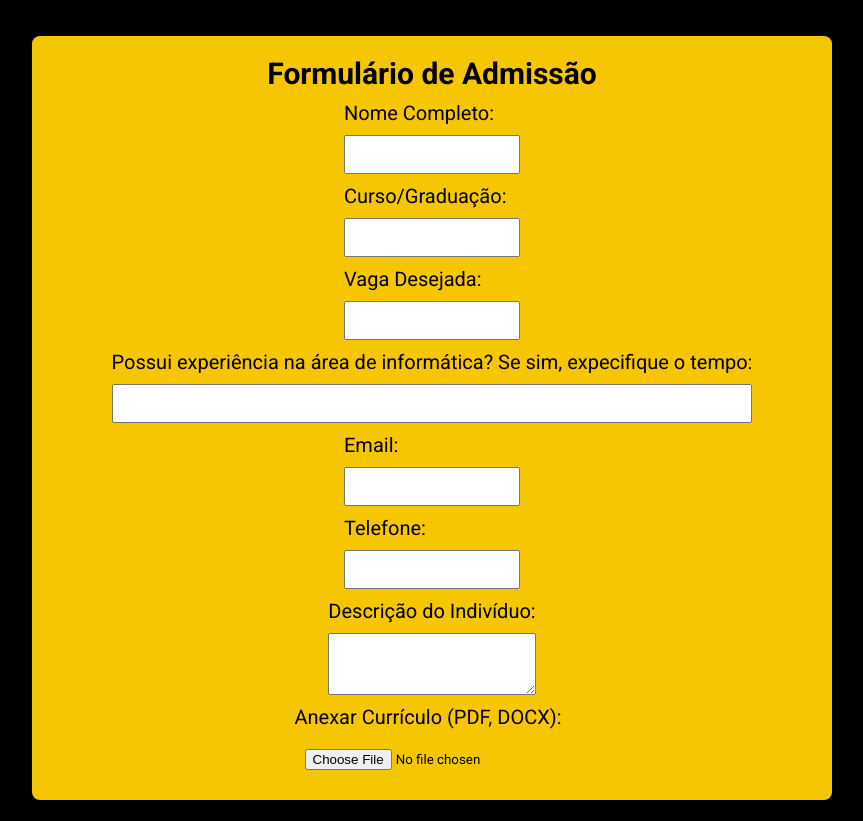
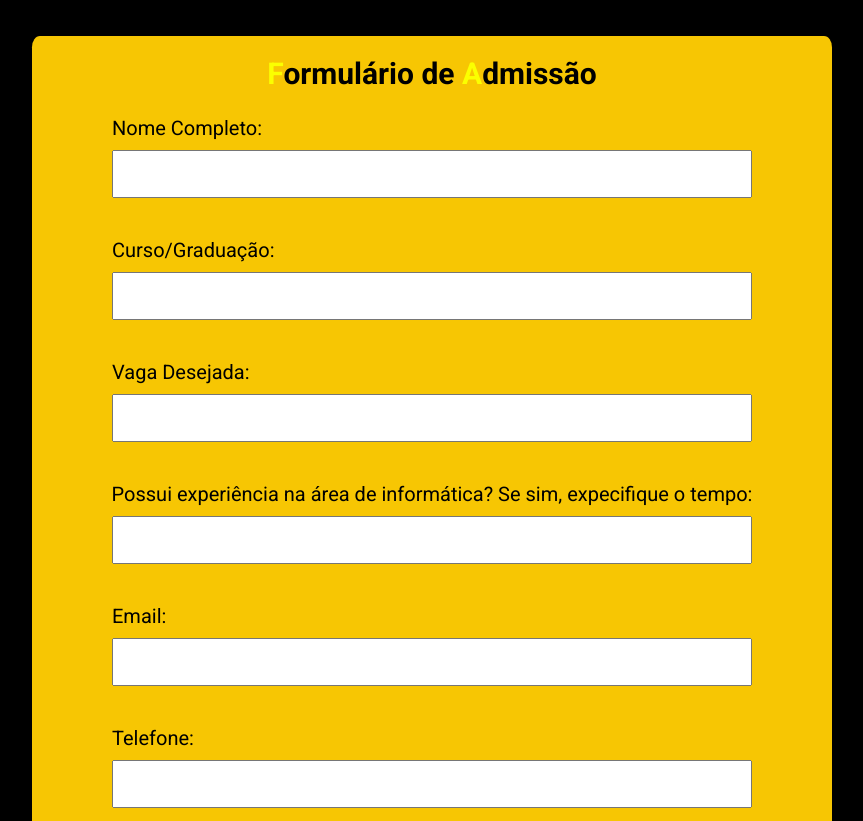
Before and after one commit to Acert-promotoria-repository/Forms-Admissao, a website: page index.html in a window 1280 px wide. Shown: the part 180-1001 px from the top of the page, without its empty margins (208-1071 px from the left). Drawn offline with Linux system fonts and the light colour scheme.

Commit message:
Estilos finalizados

```diff
--- a/css/styles.css
+++ b/css/styles.css
@@ -86,6 +86,8 @@ h1{
 .form-group{
     display: flex;
     flex-direction: column;
+    margin-top: 15px;
+    margin-bottom: 15px;
 }
 
 .form-group input{
@@ -93,11 +95,40 @@ h1{
     margin-top: 10px;
     margin-bottom: 10px;
     padding: 10px 10px 10px 10px;
+    width: 40rem;
+    font-size: 20px;
 }
 
 .form-group textarea{
     outline: none;
     margin-top: 10px;
     margin-bottom: 10px;
+    width: 40rem;
+    padding: 10px 10px 10px 10px;
 
 }
+
+.form-group-curriculo{
+    width: 100%;
+    height: 100%;
+    display: flex;
+    justify-content: center;
+    align-items: center;
+    margin-top: 30px;
+    margin-bottom: 30px;
+    flex-direction: column;
+}
+
+.form-group-curriculo input{
+    margin-top: 20px;
+    background-color: black;
+    padding:15px 15px 15px 15px ;
+    color:white;
+    border-radius: 5%;
+    border: 2px solid yellow;
+    cursor: pointer;
+}
+
+.letra-amarela{
+    color: rgb(251, 255, 0);
+}
--- a/index.html
+++ b/index.html
@@ -25,7 +25,7 @@
 
 
              <form action="" method="">
-                <h1>Formulário de Admissão</h1>
+                <h1><span class="letra-amarela">F</span>ormulário de <span class="letra-amarela">A</span>dmissão</h1>
                 <div class="form-group">
                     <label for="nome">Nome Completo:</label>
                     <input type="text" id="nome" name="nome" required>
@@ -54,7 +54,7 @@
                 <label for="descricao">Descrição do Indivíduo:</label>
                 <textarea id="descricao" name="descricao" rows="4" required></textarea>
                 </div>
-                <div class="form-group">
+                <div class="form-group-curriculo">
                     <label for="curriculo">Anexar Currículo (PDF, DOCX):</label>
                     <input type="file" id="curriculo" name="curriculo" accept=".pdf,.doc,.docx" required>
                 </div>
```
